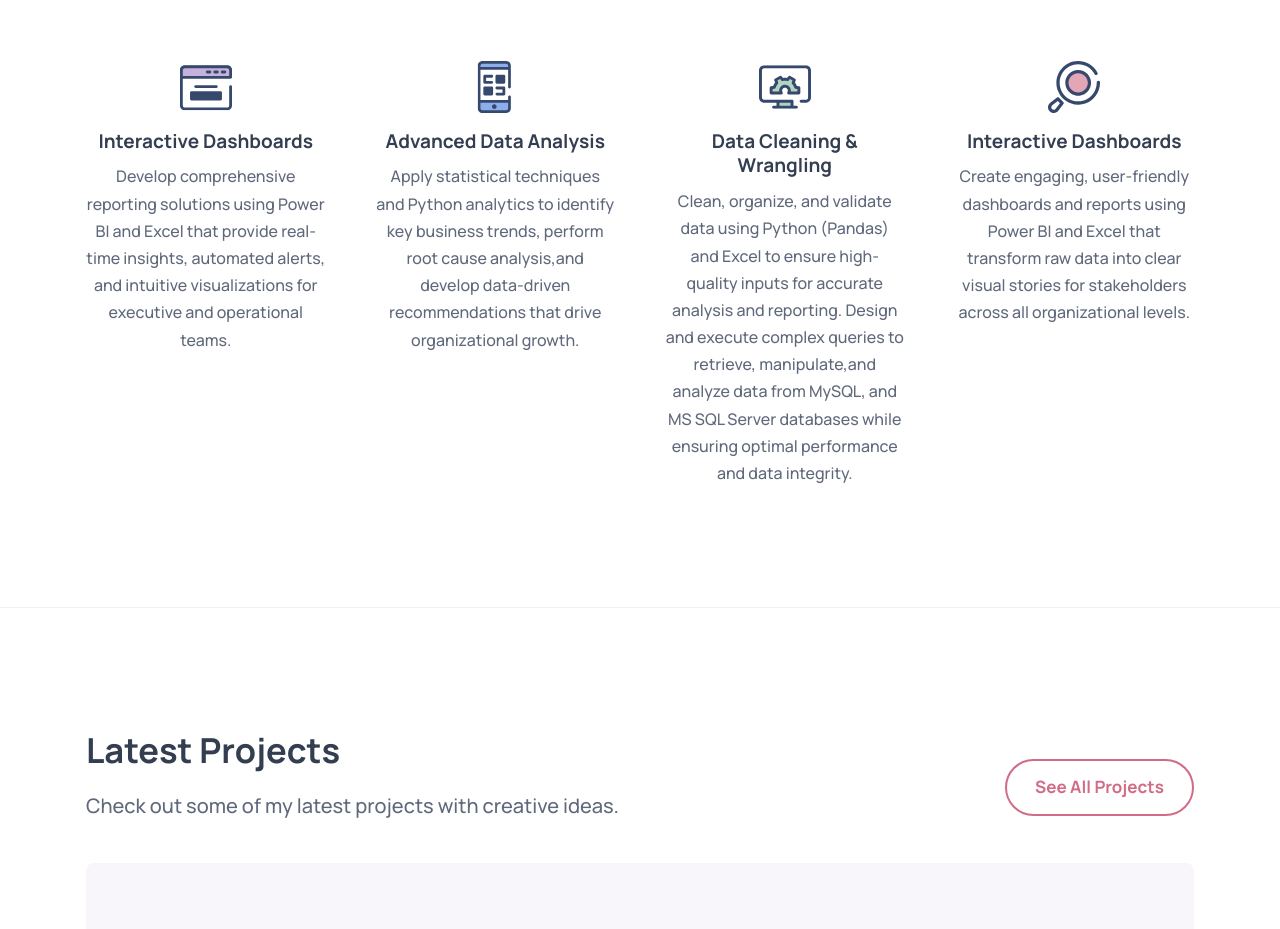
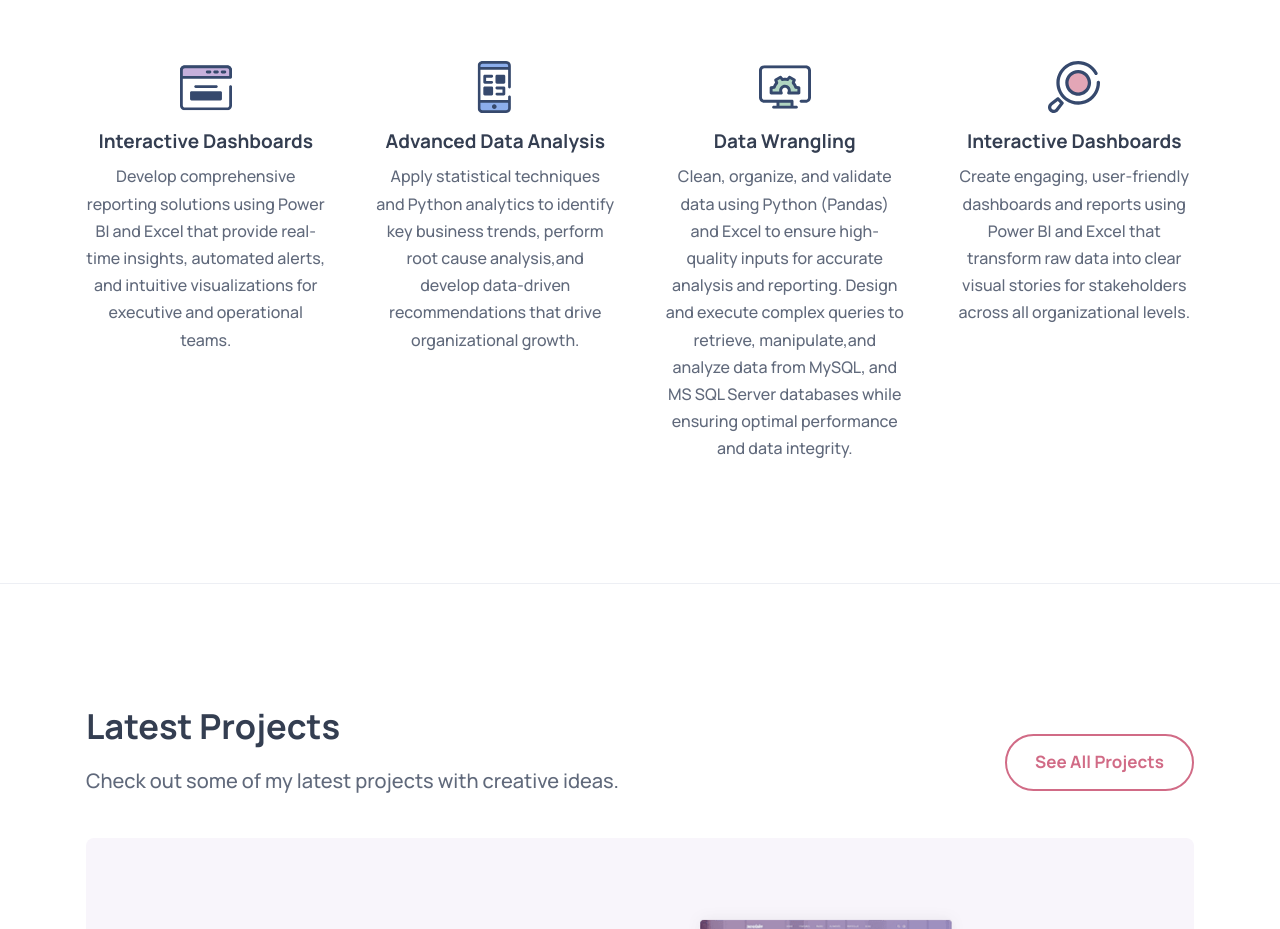
Before and after one commit to kemzzy247/Ekemeno-Benson, a plain HTML site: page index.html in a window 1280 px wide. Shown: the part 1180-2109 px from the top of the page. Drawn offline with nearby package versions, Linux system fonts and the light colour scheme.

Commit message:
Update index.html

```diff
--- a/index.html
+++ b/index.html
@@ -316,7 +316,7 @@
                     alt="web development icon">
                 </div>
 
-                <h3 class="h4 card-title"> Data Cleaning & Wrangling</h3>
+                <h3 class="h4 card-title"> Data Wrangling</h3>
 
                 <p class="card-text">
                 Clean, organize, and validate data using Python (Pandas) and Excel to ensure high-quality inputs for
```
